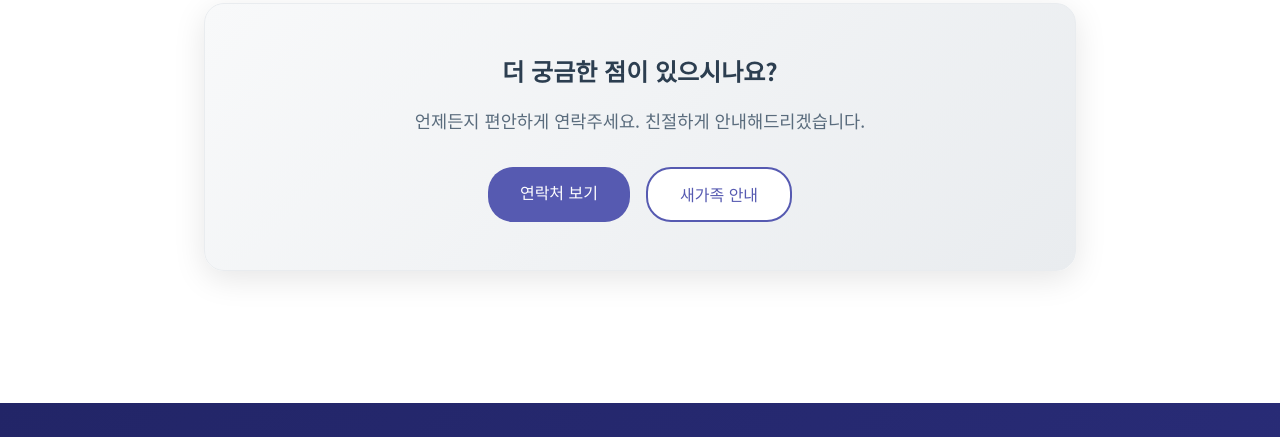
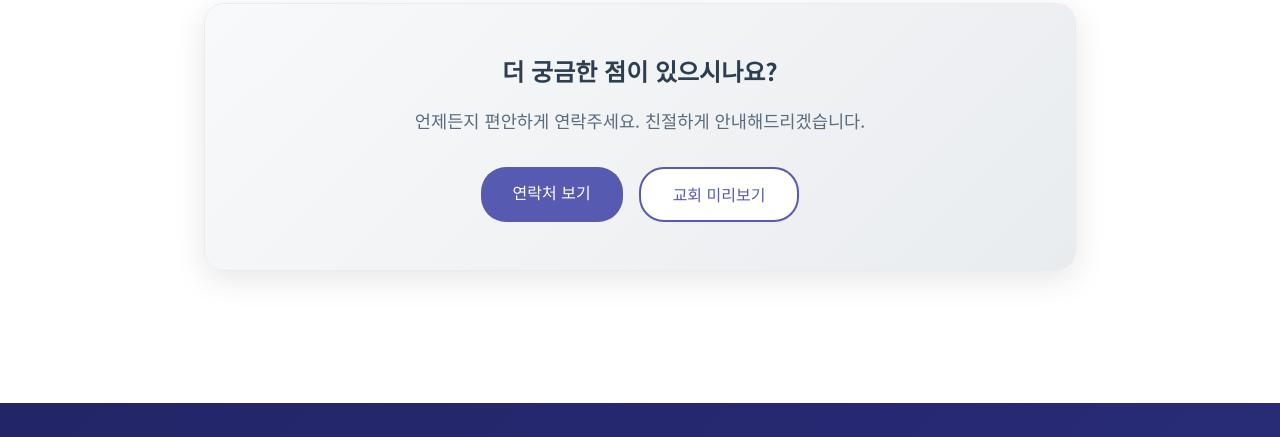
Before and after one commit to nayejun0218/The_Bridge_Community_Church_Website, a website: page page/church-intro/faq.html in a window 1280 px wide. Shown: the part 3553-3990 px from the top of the page. Drawn offline with Linux system fonts and the light colour scheme.

Commit message:
교회 소개 하단 안내문구 route 수정

```diff
--- a/page/church-intro/faq.html
+++ b/page/church-intro/faq.html
@@ -423,7 +423,7 @@
             <p>언제든지 편안하게 연락주세요. 친절하게 안내해드리겠습니다.</p>
             <div class="contact-buttons">
               <a href="/page/contact/contact.html" class="contact-btn primary">연락처 보기</a>
-              <a href="/page/contact/welcome.html" class="contact-btn secondary">새가족 안내</a>
+              <a href="/page/church-intro/preview.html" class="contact-btn secondary">교회 미리보기</a>
             </div>
           </div>
         </div>
```
